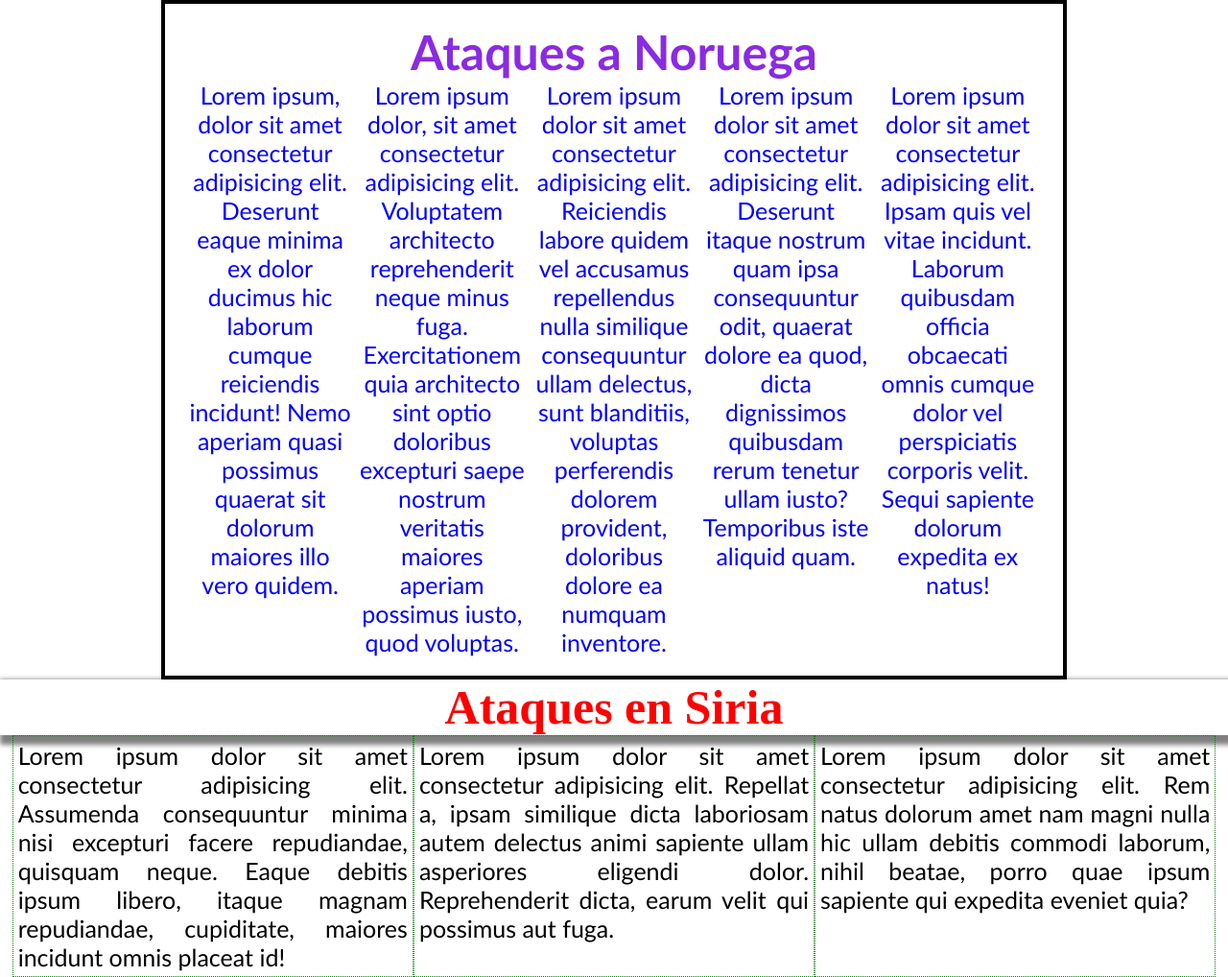
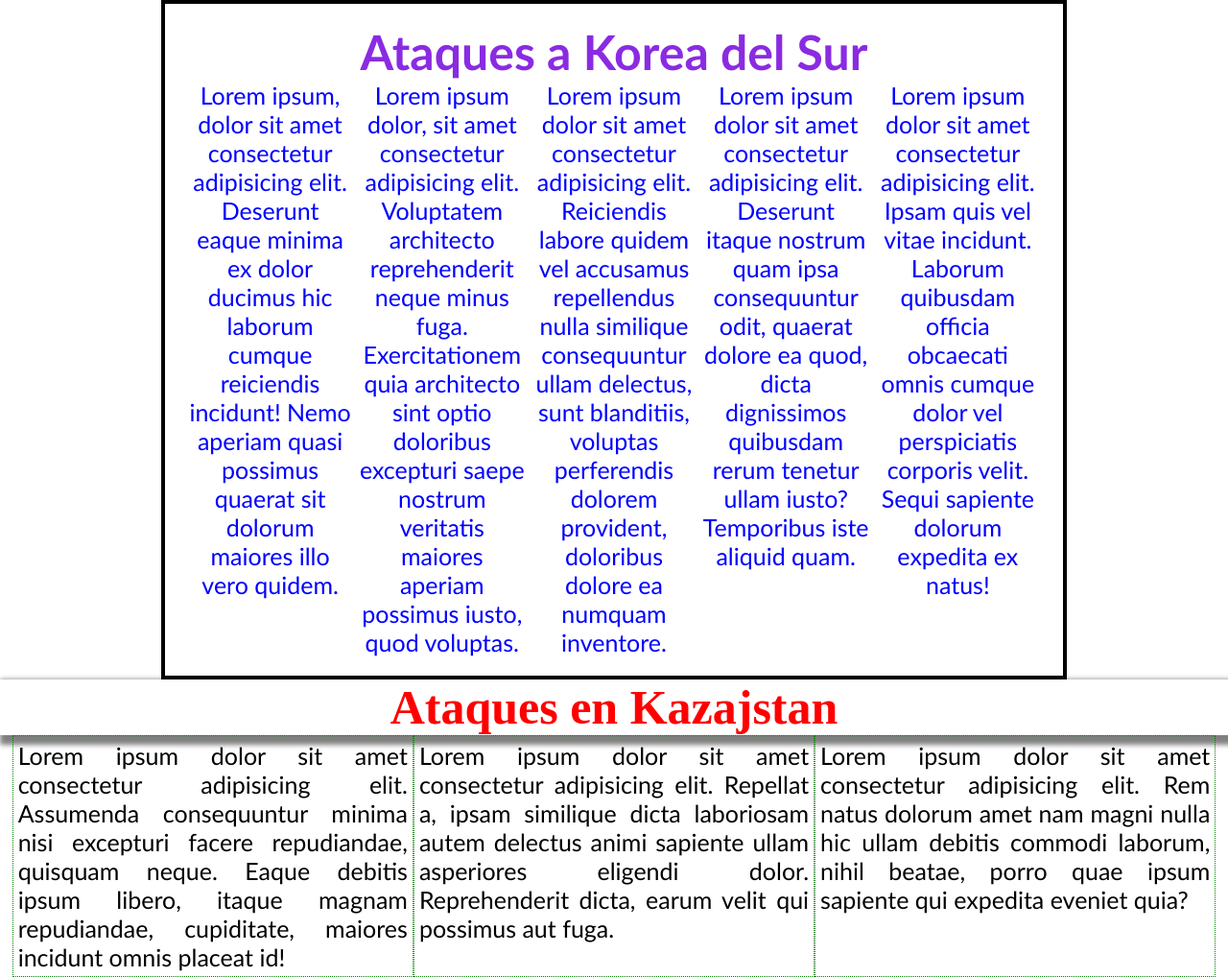
Before and after one commit to xSlowikx/Testing, a plain HTML site: page blogpost.html in a window 1280 px wide. Shown: the whole page at 96% size. Drawn offline with Linux system fonts and the light colour scheme.

Commit message:
Actualizados los h1

```diff
--- a/blogpost.html
+++ b/blogpost.html
@@ -9,7 +9,7 @@
 </head>
 <body>
     <header>
-        <h1>Ataques a Noruega</h1>
+        <h1>Ataques a Korea del Sur</h1>
         <p>Lorem ipsum, dolor sit amet consectetur adipisicing elit. Deserunt eaque minima ex dolor ducimus hic laborum cumque reiciendis incidunt! Nemo aperiam quasi possimus quaerat sit dolorum maiores illo vero quidem.</p>
         <p>Lorem ipsum dolor, sit amet consectetur adipisicing elit. Voluptatem architecto reprehenderit neque minus fuga. Exercitationem quia architecto sint optio doloribus excepturi saepe nostrum veritatis maiores aperiam possimus iusto, quod voluptas.</p>
         <p>Lorem ipsum dolor sit amet consectetur adipisicing elit. Reiciendis labore quidem vel accusamus repellendus nulla similique consequuntur ullam delectus, sunt blanditiis, voluptas perferendis dolorem provident, doloribus dolore ea numquam inventore.</p>
@@ -17,7 +17,7 @@
         <p>Lorem ipsum dolor sit amet consectetur adipisicing elit. Ipsam quis vel vitae incidunt. Laborum quibusdam officia obcaecati omnis cumque dolor vel perspiciatis corporis velit. Sequi sapiente dolorum expedita ex natus!</p>
     </header>
     <main>
-        <h2>Ataques en Siria</h2>
+        <h2>Ataques en Kazajstan</h2>
         <p>Lorem ipsum dolor sit amet consectetur adipisicing elit. Assumenda consequuntur minima nisi excepturi facere repudiandae, quisquam neque. Eaque debitis ipsum libero, itaque magnam repudiandae, cupiditate, maiores incidunt omnis placeat id!
         </p>
         <p>Lorem ipsum dolor sit amet consectetur adipisicing elit. Repellat a, ipsam similique dicta laboriosam autem delectus animi sapiente ullam asperiores eligendi dolor. Reprehenderit dicta, earum velit qui possimus aut fuga.</p>
```
